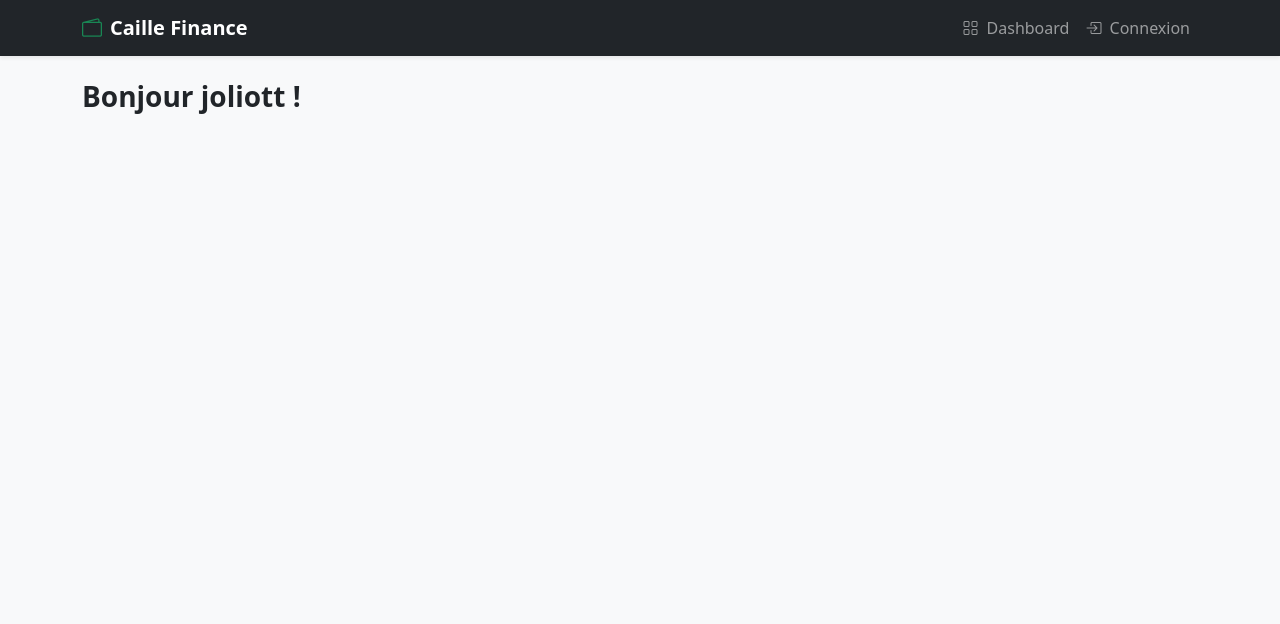
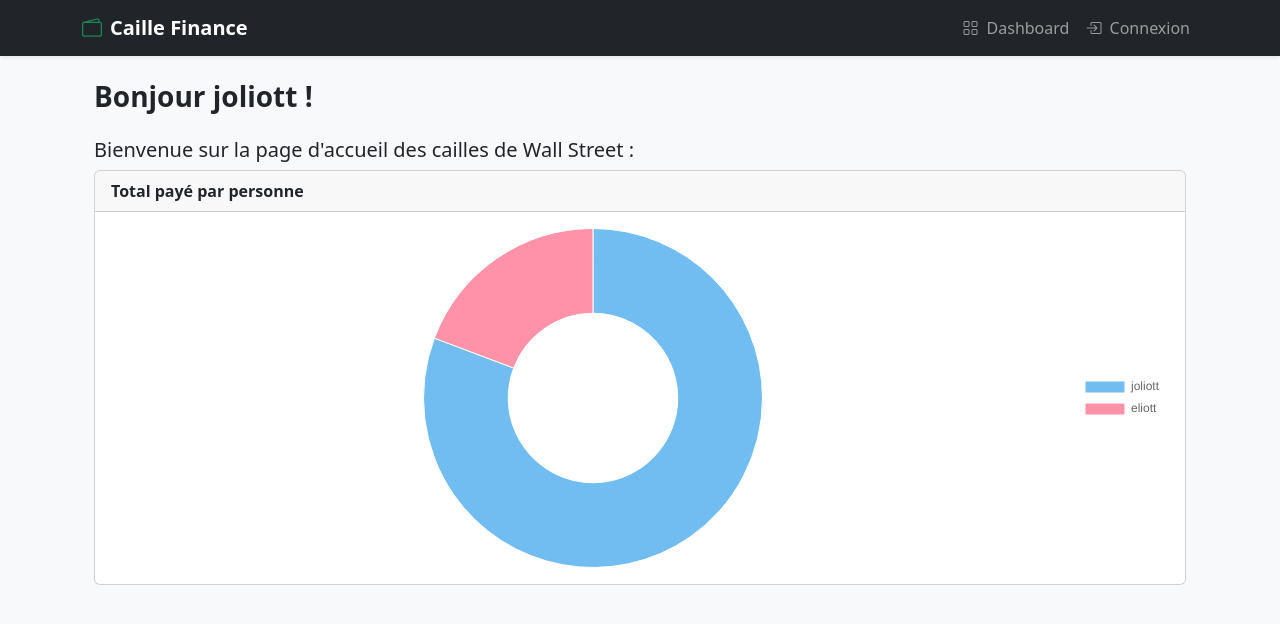
Before and after one commit to joliott/CailleOfWallStreet, a Django app: page / in a window 1280 px wide. Shown: the top 624 px of the page. Run offline with Django 5.2, Linux system fonts and the light colour scheme; a user stored in the database is signed in; data comes from the database, SQL or seed files in the repository; both versions use the stored data as it was after the commit; some libraries are stand-ins or nearby versions.

Commit message:
Ajout du diagramme de dépense sur la page d'accueil

```diff
--- a/finance/templates/dashboard/index.html
+++ b/finance/templates/dashboard/index.html
@@ -1,12 +1,90 @@
 {% extends 'base.html' %}
 
 {% block content %}
-<div class="d-flex justify-content-between align-items-center mb-4">
-    <div>
-        <h1 class="h3 mb-0 text-dark fw-bold">Bonjour {{ username }} !</h1>
+<div class="container-fluid">
+    <div class="row">
+        <div class="col">
+            <h1 class="h3 mb-0 text-dark fw-bold">Bonjour {{ username }} !</h1>
+        </div>
+    </div>
 
+    <div class="row">
+        <div class="col">
+            <br>
+        </div>
+    </div>
+
+    <div class="row">
+        <div class="col">
+            <h3 class="h5">Bienvenue sur la page d'accueil des cailles de Wall Street :</h3>
+            <div class="card">
+                <div class="card-header fw-semibold">Total payé par personne</div>
+                <div class="card-body">
+                    {% if chart_data.labels %}
+                        <!-- L'endroit où le graphique va s'afficher -->
+                        <div class="position-relative" style="height: 340px;">
+                            <canvas id="pieDepenses"></canvas>
+                        </div>
+                    {% else %}
+                        <div class="alert alert-info mb-0">Aucune dépense à afficher.</div>
+                    {% endif %}
+                </div>
+            </div>
+        </div>
     </div>
 </div>
 
+<!-- ========================= -->
+<!-- SECTION SCRIPTS GRAPHIQUE -->
+<!-- ========================= -->
 
+<!-- 1. Injecter les données Python en toute sécurité pour JS -->
+{{ chart_data|json_script:"mes-donnees-graphique" }}
+
+<!-- 2. Charger Chart.js via CDN -->
+<script src="https://cdn.jsdelivr.net/npm/chart.js"></script>
+
+<!-- 3. Dessiner le graphique -->
+<script>
+    // On vérifie que la balise de données existe bien (pour éviter une erreur si chart_data.labels est vide)
+    const dataElement = document.getElementById('mes-donnees-graphique');
+
+    if (dataElement) {
+        // Récupérer les données
+        const jsonData = JSON.parse(dataElement.textContent);
+
+        // Cibler le canvas de ta carte
+        const ctx = document.getElementById('pieDepenses').getContext('2d');
+
+        // Créer le graphique
+        new Chart(ctx, {
+            type: 'doughnut', // Type "camembert" (tu peux tester 'doughnut' ou 'bar')
+            data: {
+                labels: jsonData.labels,
+                datasets: [{
+                    label: 'Total payé (€)',
+                    data: jsonData.values,
+                    // Quelques couleurs par défaut pour que ce soit joli
+                    backgroundColor: [
+                        'rgba(54, 162, 235, 0.7)',   // Bleu
+                        'rgba(255, 99, 132, 0.7)',   // Rouge
+                        'rgba(255, 206, 86, 0.7)',   // Jaune
+                        'rgba(75, 192, 192, 0.7)',   // Vert
+                        'rgba(153, 102, 255, 0.7)'   // Violet
+                    ],
+                    borderWidth: 1
+                }]
+            },
+            options: {
+                responsive: true,
+                maintainAspectRatio: false, // Permet au graphique de bien prendre la hauteur de 340px que tu as définie
+                plugins: {
+                    legend: {
+                        position: 'right', // Place la légende sur le côté
+                    }
+                }
+            }
+        });
+    }
+</script>
 {% endblock %}
--- a/finance/templates/dashboard/table.html
+++ b/finance/templates/dashboard/table.html
@@ -7,6 +7,7 @@
                         <th class="px-4 py-3">Nom de l'opération</th>
                         <th class="px-4 py-3">Personne</th>
                         <th class="px-4 py-3 text-end">Montant</th>
+                        <th class="px-4 py-3 text-end">Date</th>
                     </tr>
                 </thead>
                 <tbody id="corps-tableau">
@@ -19,6 +20,7 @@
                         <td class="px-4 py-3 align-middle text-end fw-bold {% if operation.type == 'd' %}text-danger{% else %}text-success{% endif %}">
                             {% if operation.type == 'd' %}-{% else %}+{% endif %}{{ operation.price }} €
                         </td>
+                        <td class="px-4 py-3 align-middle fw-medium">{{ operation.date }}</td>
                     </tr>
                     {% empty %}
                     <tr>
--- a/finance/views.py
+++ b/finance/views.py
@@ -1,5 +1,7 @@
 from django.contrib.auth import authenticate, login
 from django.contrib.auth.decorators import login_required
+from django.db.models import Q
+from django.db.models.aggregates import Sum
 from django.shortcuts import render, redirect
 
 from finance.models import Operations, User
@@ -7,10 +9,19 @@ from finance.models import Operations, User
 
 @login_required
 def index(request):
+    par_personne = Operations.objects.filter(type="d").values("user__username").annotate(total=Sum("price")).order_by("-total")
+    print(par_personne)
+    chart_data = {
+        "labels": [r["user__username"] for r in par_personne],
+        "values": [round(r["total"], 2) for r in par_personne],
+    }
 
 
 
-    return render(request, 'dashboard/index.html', context={'username':request.user.username})
+    return render(request, 'dashboard/index.html', {"username": request.user.username,'chart_data': chart_data})
+
+
+
 
 
 
--- a/templates/base.html
+++ b/templates/base.html
@@ -9,6 +9,12 @@
     <!-- Bootstrap Icons -->
     <link rel="stylesheet" href="https://cdn.jsdelivr.net/npm/bootstrap-icons@1.11.1/font/bootstrap-icons.css">
     <script src="https://unpkg.com/htmx.org@2.0.4"></script>
+    <script
+            src="https://cdn.jsdelivr.net/npm/bootstrap@5.3.8/dist/js/bootstrap.bundle.min.js"
+            integrity="sha384-FKyoEForCGlyvwx9Hj09JcYn3nv7wiPVlz7YYwJrWVcXK/BmnVDxM+D2scQbITxI"
+            crossorigin="anonymous"
+        ></script>
+
 </head>
 <body class="bg-light">
 
```
Also changed, not shown: db.sqlite3.
